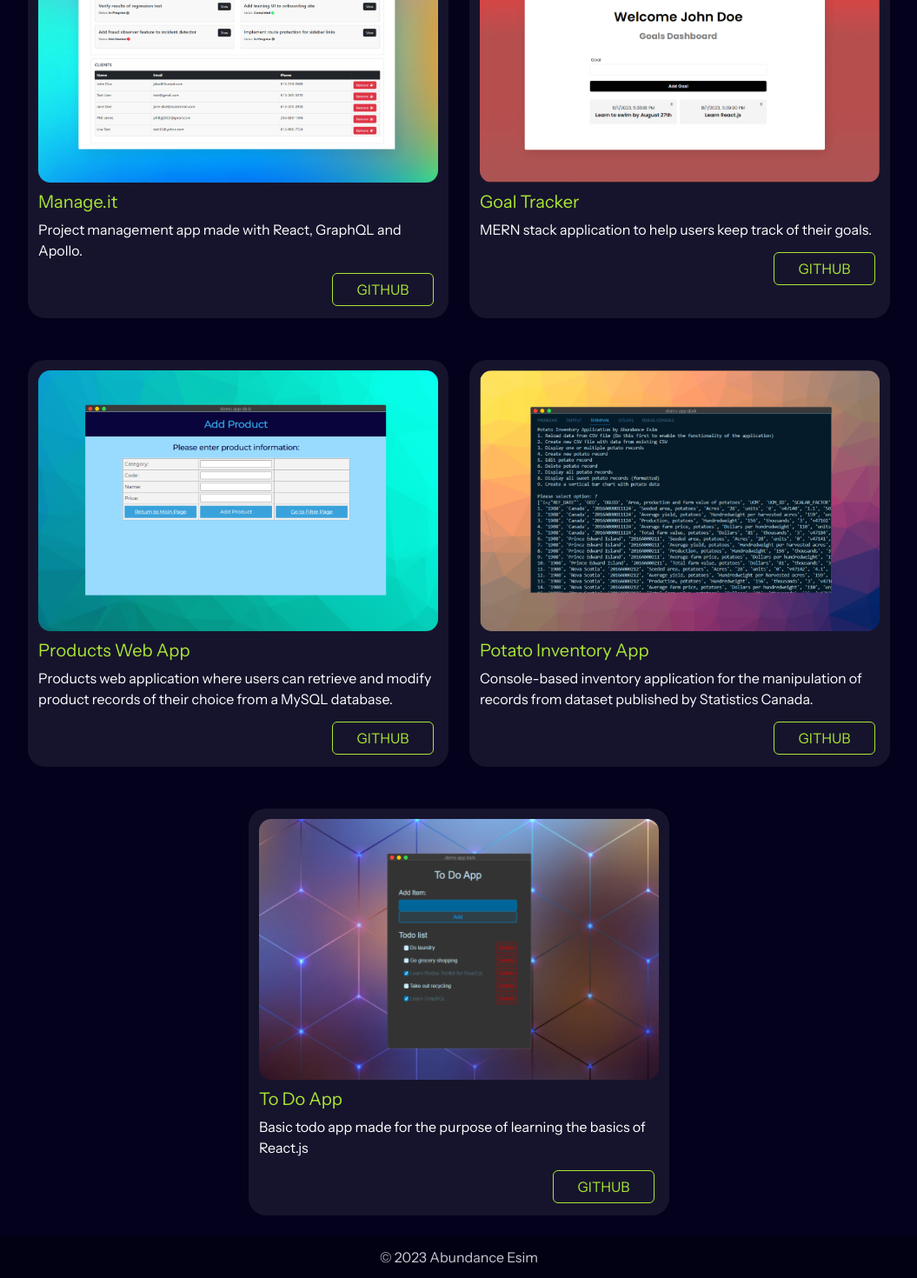
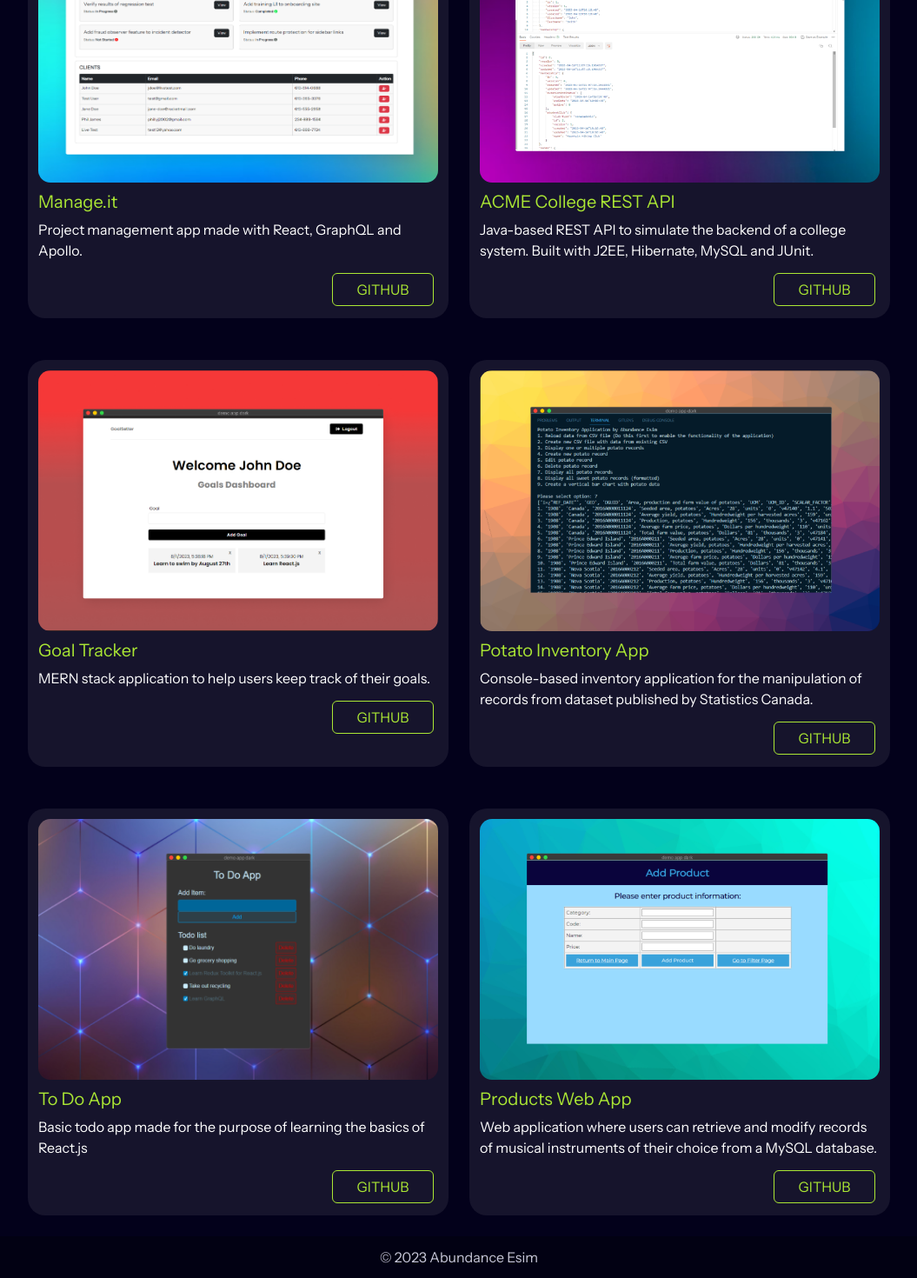
Before and after one commit to abundanceesim/website-portfolio, a React (Create React App) app in the folder client/: page /projects in a window 1280 px wide. Shown: the part 244-1714 px from the top of the page at 87% size, without its empty margins (112-1167 px from the left). Built offline with nearby package versions, Linux system fonts and the light colour scheme.

Commit message:
Add REST API project to about page

```diff
--- a/client/src/components/allProjects.js
+++ b/client/src/components/allProjects.js
@@ -3,9 +3,9 @@ import projManagement from "../assets/project-imgs/project-management.png";
 import potatoInventory from "../assets/project-imgs/potato-inventory.png";
 import productsApp from "../assets/project-imgs/products-app.png";
 import todoApp from "../assets/project-imgs/todo-app.png";
+import acmeRestApi from "../assets/project-imgs/rest-acmecollege.png";
 
 const projects = [
-
   {
     id: 1,
     title: "Manage.it",
@@ -26,6 +26,21 @@ const projects = [
   },
   {
     id: 2,
+    title: "ACME College REST API",
+    description: "Java-based REST API to simulate the backend of a college system. Built with J2EE, Hibernate, MySQL and JUnit.",
+    link: "https://github.com/abundanceesim/acmecollege-rest-api",
+    shortTitle: "acme-rest-api",
+    screenshot: acmeRestApi,
+    technologies: [
+      "java",
+      "junit",
+      "hibernate",
+      "mysql",
+      "postman"
+    ],
+  },
+  {
+    id: 3,
     title: "Goal Tracker",
     description:
       "MERN stack application to help users keep track of their goals.",
@@ -41,16 +56,6 @@ const projects = [
       "redux toolkit",
       "javascript",
     ],
-  },
-  {
-    id: 3,
-    title: "Products Web App",
-    description:
-      "Products web application where users can retrieve and modify product records of their choice from a MySQL database.",
-    link: "https://github.com/abundanceesim/products-web-app",
-    shortTitle: "products-app",
-    screenshot: productsApp,
-    technologies: ["mysql", "php", "css", "sql"],
   },
   {
     id: 4,
@@ -72,6 +77,16 @@ const projects = [
     screenshot: todoApp,
     technologies: ["react"],
   },
+  {
+    id: 6,
+    title: "Products Web App",
+    description:
+      "Web application where users can retrieve and modify records of musical instruments of their choice from a MySQL database.",
+    link: "https://github.com/abundanceesim/products-web-app",
+    shortTitle: "products-app",
+    screenshot: productsApp,
+    technologies: ["mysql", "php", "css", "sql"],
+  },
 ];
 
 export default projects
--- a/client/src/pages/About.jsx
+++ b/client/src/pages/About.jsx
@@ -40,7 +40,7 @@ export default function About() {
             </div>
             <div className=" col-3 about-card p-4" id="third">
               <div className="about-txt about-txt-secondary">
-                <h4 className="about-heading">Extra Curricular</h4>
+                <h4 className="about-heading">Extracurricular</h4>
                 When I'm not immersed in lines of code, you'll likely find me
                 exploring new art mediums, either digitally or traditionally. I
                 also really enjoy playing online multiplayer games like Apex
@@ -53,7 +53,7 @@ export default function About() {
                 <h4 className="about-heading">Connect</h4>
                 <div className="pb-3">
                   If my profile matches the description of someone you'd like to
-                  join your team, feel free to connect via{" "}
+                  work with, feel free to connect via{" "}
                   <span className="about-links">
                     <a href="http://www.linkedin.com/in/abundance-esim">
                       LinkedIn
```
Also changed, not shown: client/src/assets/project-imgs/project-management.png, client/src/assets/project-imgs/rest-acmecollege.png (added).
